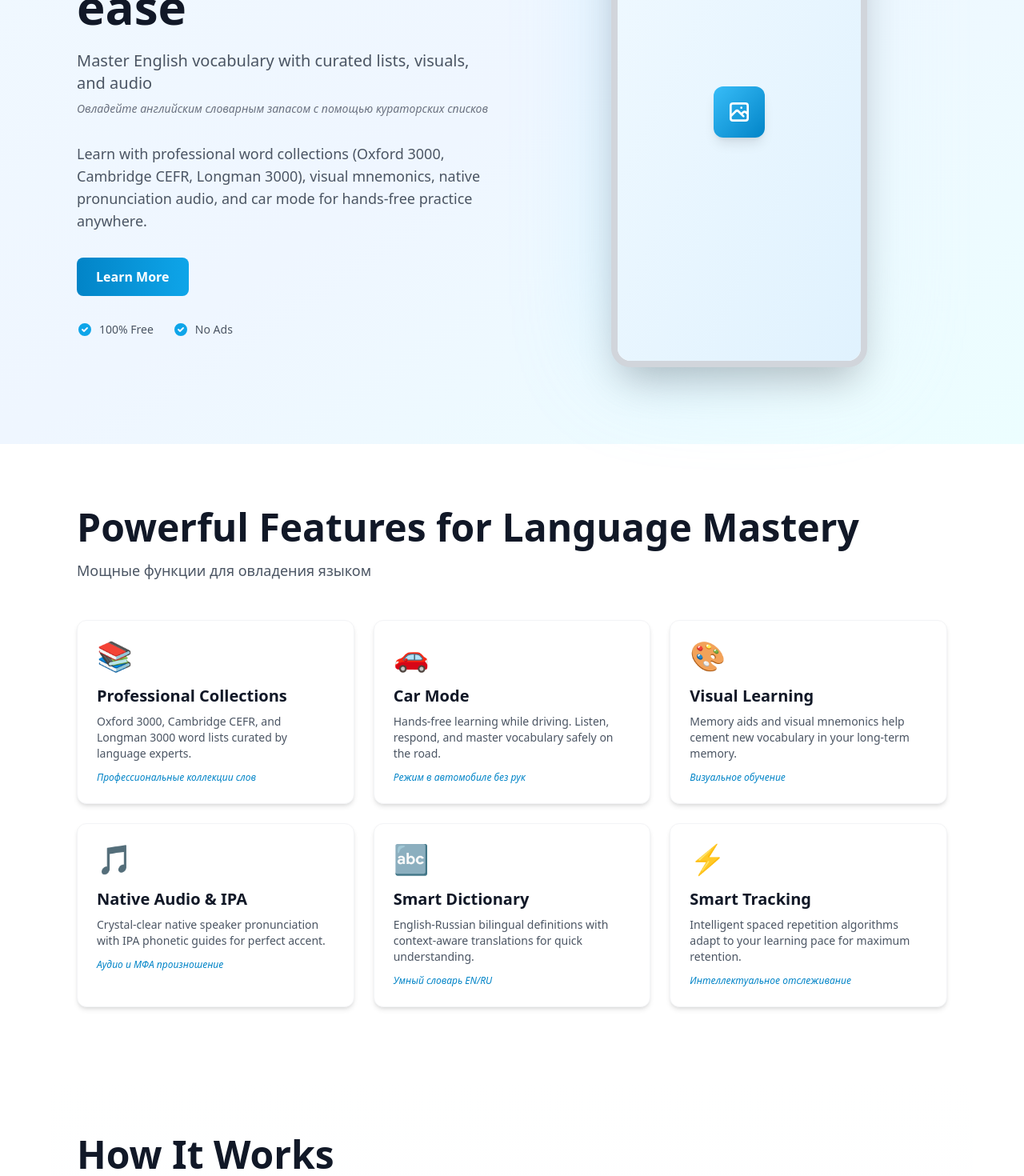
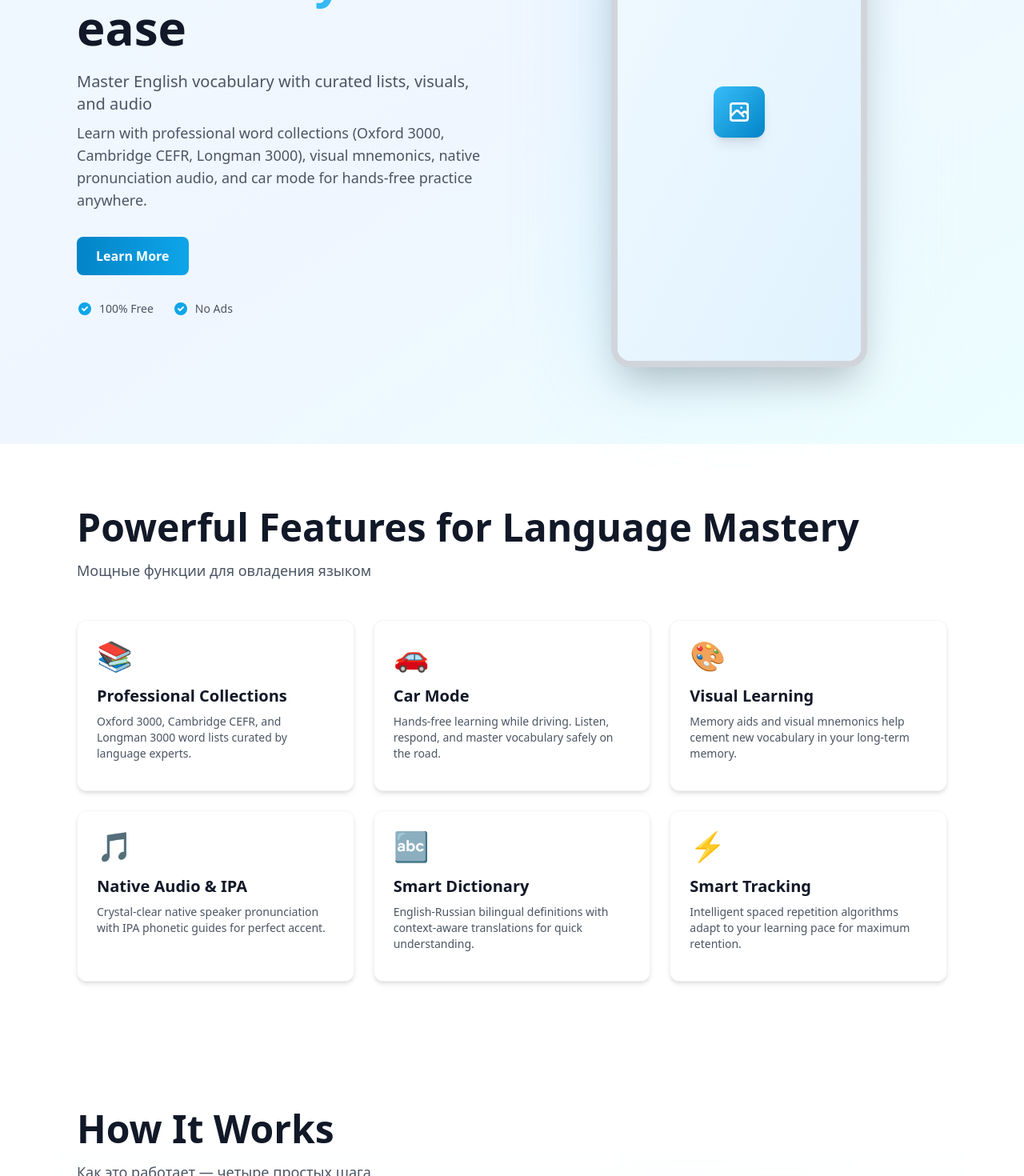
Before and after one commit to mobiledockdev/WordMaster, a Next.js app: page /WordMaster/ in a window 1280 px wide. Shown: the part 380-1850 px from the top of the page at 80% size. Built offline with nearby package versions, Linux system fonts and the light colour scheme.

Commit message:
Remove all Russian text from website

```diff
--- a/app/page.tsx
+++ b/app/page.tsx
@@ -24,9 +24,6 @@ export default function Home() {
           <p className="text-primary-100 text-lg mb-2">
             Your vocabulary learning, your control
           </p>
-          <p className="text-primary-100 text-lg mb-6">
-            Ваше обучение, ваш контроль
-          </p>
           <p className="max-w-2xl mx-auto text-primary-100 mb-6 leading-relaxed">
             WordMaster stores most of your learning data locally on your device. We don't track your activity, sell your data, or share your information with third parties. Your privacy is our top priority.
           </p>
--- a/app/terms/page.tsx
+++ b/app/terms/page.tsx
@@ -10,7 +10,6 @@ export default function TermsPage() {
     <div className="max-w-3xl mx-auto px-4 sm:px-6 lg:px-8 py-12 md:py-20">
       <h1 className="text-4xl md:text-5xl font-bold text-gray-900 mb-2">Terms of Use</h1>
       <p className="text-gray-600 mb-8">Last updated: January 2026</p>
-      <p className="text-gray-600 mb-8 italic">Условия использования</p>
 
       <div className="space-y-8 text-gray-700 leading-relaxed">
         <section>
--- a/components/Features.tsx
+++ b/components/Features.tsx
@@ -5,37 +5,31 @@ const features = [
     icon: '📚',
     title: 'Professional Collections',
     description: 'Oxford 3000, Cambridge CEFR, and Longman 3000 word lists curated by language experts.',
-    ru: 'Профессиональные коллекции слов',
   },
   {
     icon: '🚗',
     title: 'Car Mode',
     description: 'Hands-free learning while driving. Listen, respond, and master vocabulary safely on the road.',
-    ru: 'Режим в автомобиле без рук',
   },
   {
     icon: '🎨',
     title: 'Visual Learning',
     description: 'Memory aids and visual mnemonics help cement new vocabulary in your long-term memory.',
-    ru: 'Визуальное обучение',
   },
   {
     icon: '🎵',
     title: 'Native Audio & IPA',
     description: 'Crystal-clear native speaker pronunciation with IPA phonetic guides for perfect accent.',
-    ru: 'Аудио и МФА произношение',
   },
   {
     icon: '🔤',
     title: 'Smart Dictionary',
     description: 'English-Russian bilingual definitions with context-aware translations for quick understanding.',
-    ru: 'Умный словарь EN/RU',
   },
   {
     icon: '⚡',
     title: 'Smart Tracking',
     description: 'Intelligent spaced repetition algorithms adapt to your learning pace for maximum retention.',
-    ru: 'Интеллектуальное отслеживание',
   },
 ]
 
@@ -60,7 +54,6 @@ export default function Features() {
             <div className="text-4xl mb-4">{feature.icon}</div>
             <h3 className="text-xl font-bold text-gray-900 mb-2">{feature.title}</h3>
             <p className="text-gray-600 mb-3 text-sm">{feature.description}</p>
-            <p className="text-primary-600 text-xs font-medium italic">{feature.ru}</p>
           </div>
         ))}
       </div>
--- a/components/Hero.tsx
+++ b/components/Hero.tsx
@@ -20,9 +20,6 @@ export default function Hero() {
             </h1>
             <p className="text-gray-600 text-lg md:text-xl mb-2">
               Master English vocabulary with curated lists, visuals, and audio
-            </p>
-            <p className="text-gray-500 text-sm mb-8 italic">
-              Овладейте английским словарным запасом с помощью кураторских списков
             </p>
             <p className="text-gray-600 text-lg mb-8">
               Learn with professional word collections (Oxford 3000, Cambridge CEFR, Longman 3000), visual mnemonics, native pronunciation audio, and car mode for hands-free practice anywhere.
```
Also changed, not shown: 13 other files (tests, documents, lock files or other folders).
